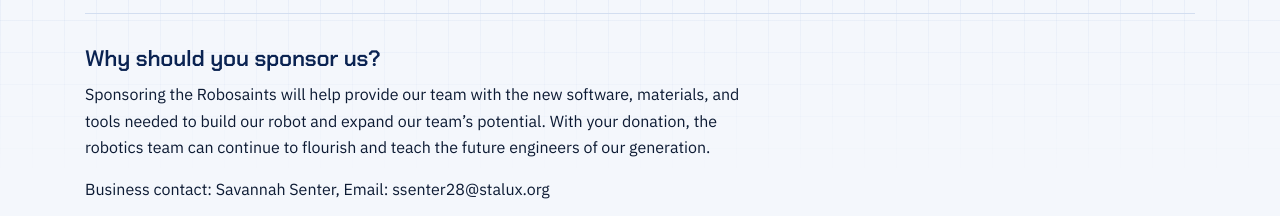
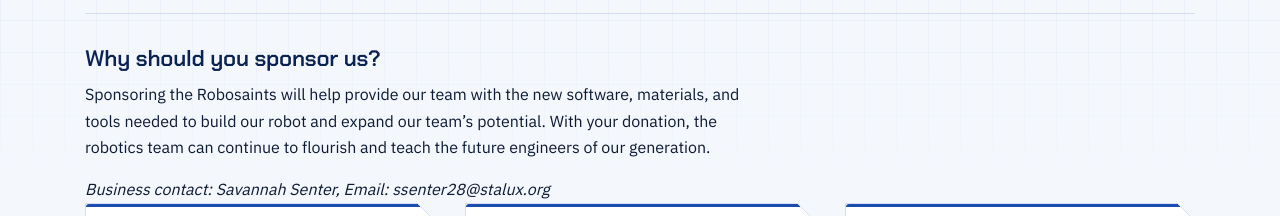
Before and after one commit to 1307Robosaints/1307Robosaints.github.io, a website: page oursponsors.html in a window 1280 px wide. Shown: the part 204-420 px from the top of the page. Drawn offline with nearby package versions, Linux system fonts and the light colour scheme.

Commit message:
Changed Business contact to Italics.

```diff
--- a/oursponsors.html
+++ b/oursponsors.html
@@ -78,7 +78,7 @@
 
         <h3>Why should you sponsor us?</h3>
         <p>Sponsoring the Robosaints will help provide our team with the new software, materials, and tools needed to build our robot and expand our team’s potential. With your donation, the robotics team can continue to flourish and teach the future engineers of our generation. </p>
-        <p>Business contact: Savannah Senter, Email: ssenter28@stalux.org</p>
+        <i>Business contact: Savannah Senter, Email: ssenter28@stalux.org</i>
 
       <!-- Image Header -->
       <!-- <img class="img-fluid rounded mb-4" src="http://placehold.it/1200x300" alt=""> -->
```
